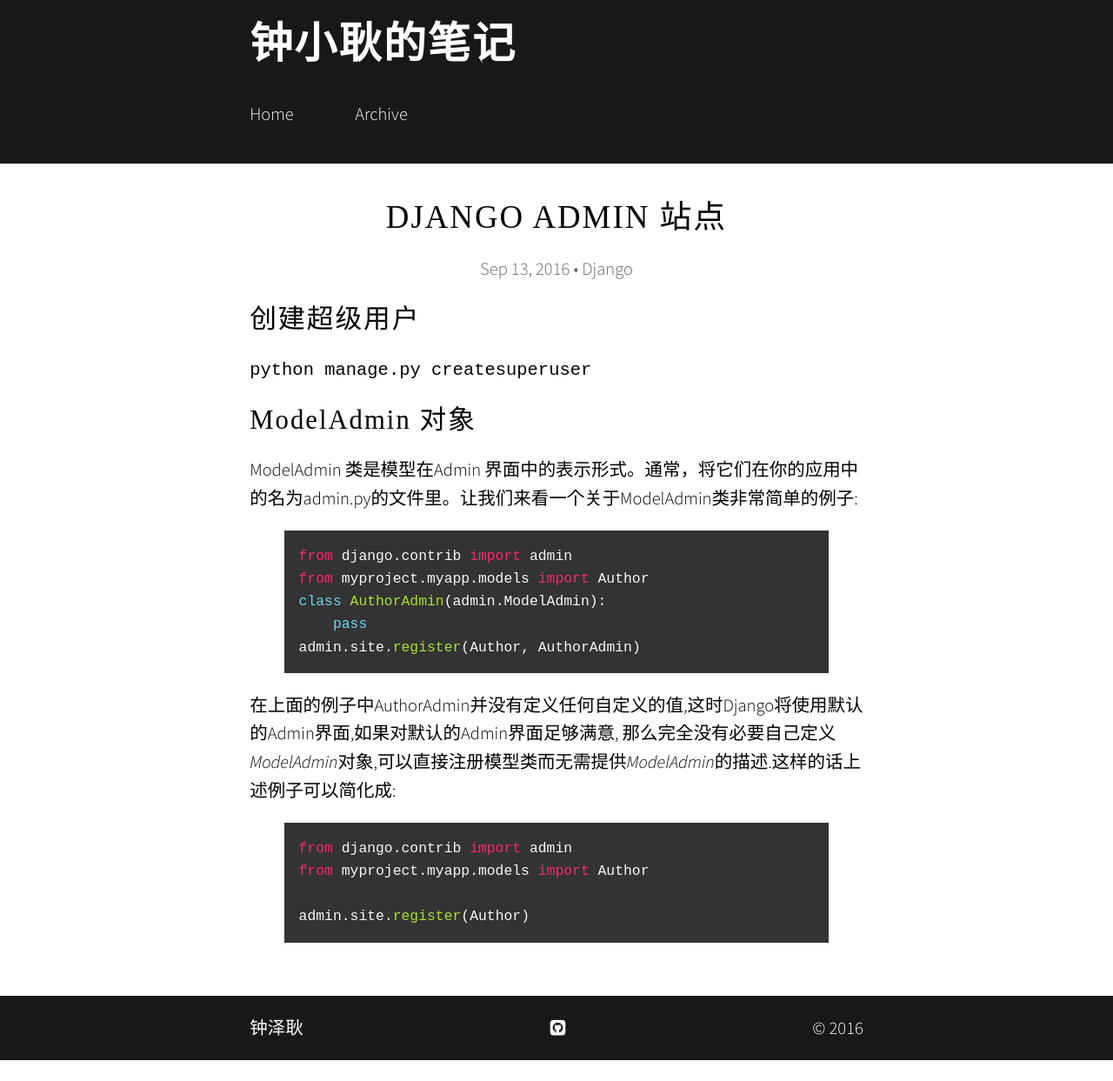
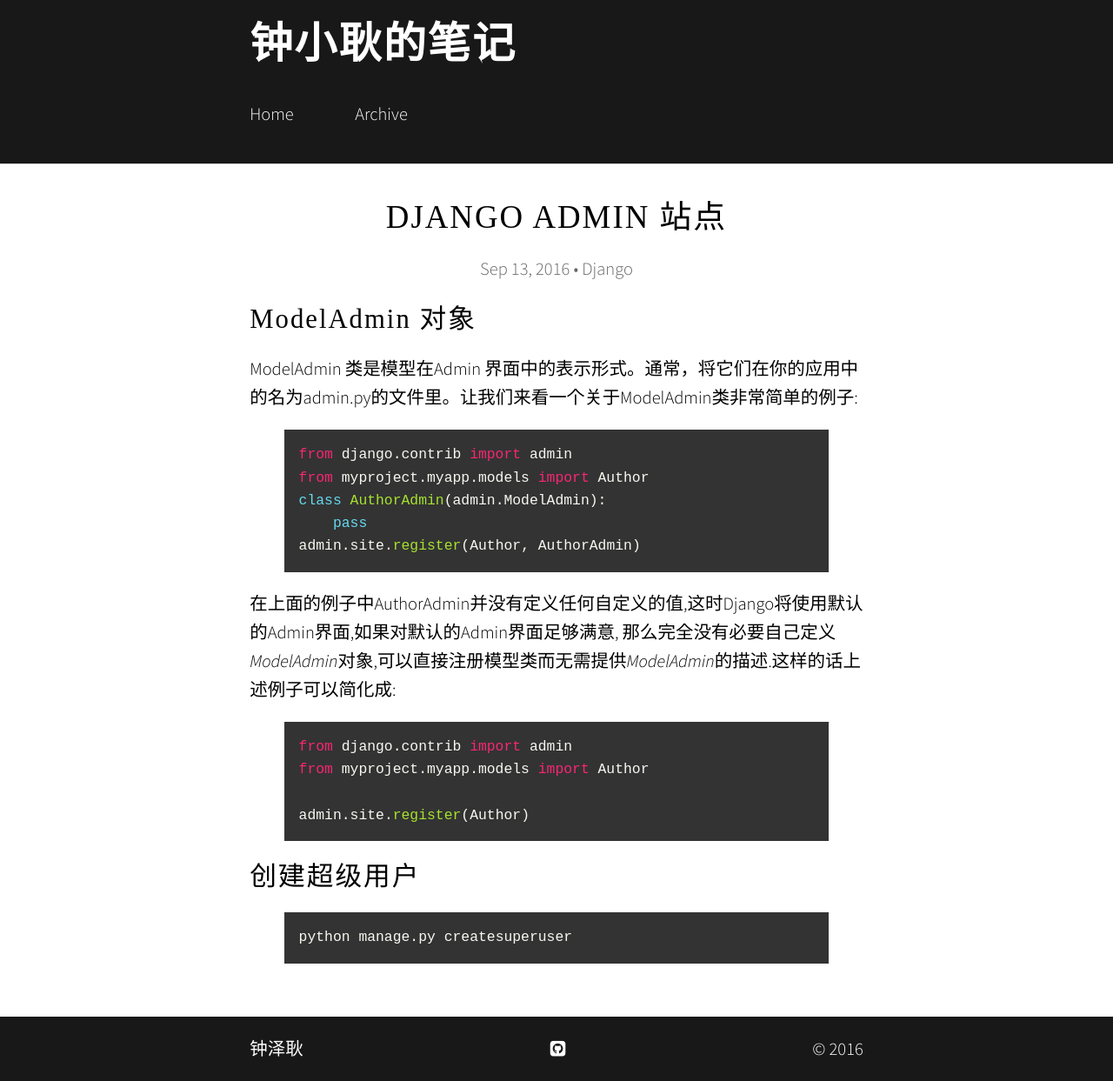
Before and after one commit to zLolipop/zLolipop.github.io, a Jekyll site: the page built from _posts/2016-09-13-Django_admin_site.md, in a window 1280 px wide. Shown: the whole page at 87% size. Built offline with Jekyll 4.4.1, drawn with Linux system fonts in a browser that asks for light colours; nearby versions of some CDN libraries; some web fonts are replaced; comment, search, counter and statistics services are not loaded; before the commit the page ends 1219 px from its top, so only the background shows below that.

Commit message:
修改了admin 站点博文

```diff
--- a/_posts/2016-09-13-Django_admin_site.md
+++ b/_posts/2016-09-13-Django_admin_site.md
@@ -33,3 +29,11 @@
 admin.site.register(Author)
 
 {% endhighlight %}
+
+# 创建超级用户
+
+{% highlight python%}
+
+python manage.py createsuperuser
+
+{% endhighlight %}
```
Also changed, not shown: other parts of _posts/2016-09-13-Django_admin_site.md (+0 -4 lines).
